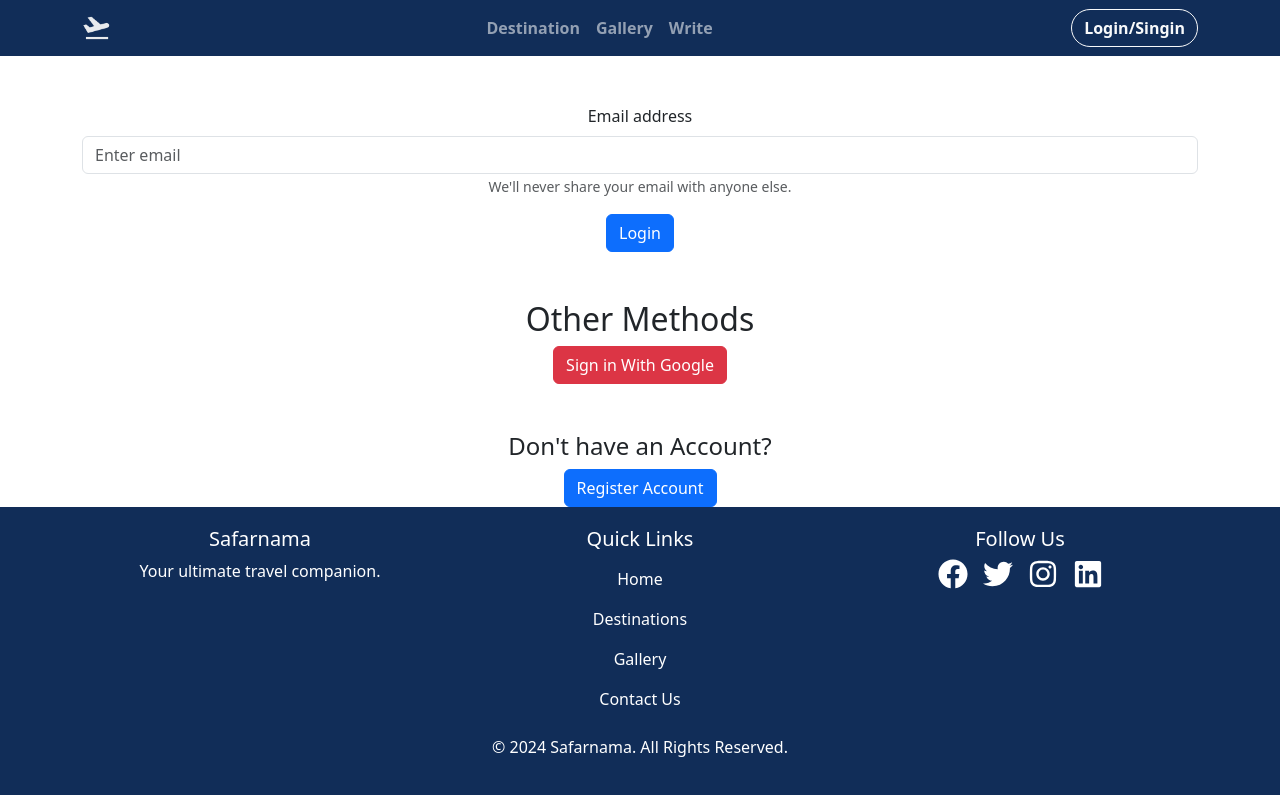
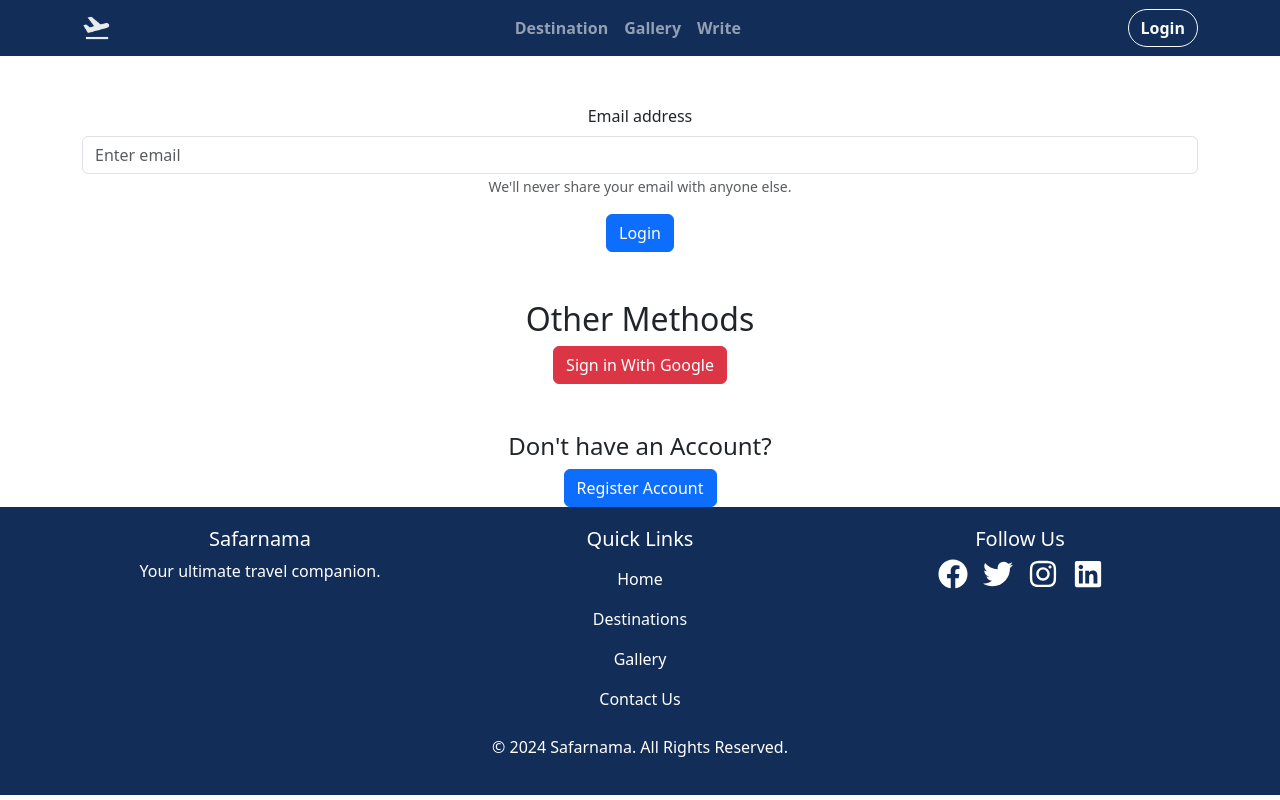
Before and after one commit to Suryakant01/Safarnama, a React (Create React App) app: page /login in a window 1280 px wide. Built offline with nearby package versions, Linux system fonts and the light colour scheme; no server answers.

Commit message:
adding toggle between login signin

```diff
--- a/src/components/Navbar.components.jsx
+++ b/src/components/Navbar.components.jsx
@@ -1,4 +1,5 @@
 import React from "react";
+import { useFirebase } from "../context/firebase.context";
 import NavLink from "react-bootstrap";
 import Container from 'react-bootstrap/Container';
 import Nav from 'react-bootstrap/Nav';
@@ -10,6 +11,8 @@ import brandImage from "../Assests/flight.png";
 
 
 const MyNavbar = () => {
+
+    const firebase = useFirebase();
 
     return (
 
@@ -31,8 +34,9 @@ const MyNavbar = () => {
                     </Nav>
 
                     <Nav.Link href="/login">
-                        <Button variant="outline-light" style={{ height: "38px", fontWeight: "bold", borderRadius: "20px" }}>Login/Singin</Button>
-                    </Nav.Link>
+                    {firebase.isLoggedIn ?
+                        <Button variant="outline-light" style={{ height: "38px", fontWeight: "bold", borderRadius: "20px" }}> Logout </Button> : <Button variant="outline-light" style={{ height: "38px", fontWeight: "bold", borderRadius: "20px" }}> Login </Button>
+                    }</Nav.Link>
 
                 </Navbar.Collapse>
             </Container>
--- a/src/context/firebase.context.jsx
+++ b/src/context/firebase.context.jsx
@@ -1,12 +1,14 @@
-import { createContext, useContext } from "react";
+import { createContext, useContext, useEffect, useState } from "react";
 import { initializeApp } from "firebase/app";
 import { getAnalytics } from "firebase/analytics";
 
 import {
   getAuth,
+  onAuthStateChanged,
   GoogleAuthProvider,
   signInWithPopup,
   sendSignInLinkToEmail,
+  signOut,
 } from "firebase/auth";
 
 const FirebaseContext = createContext(null);
@@ -28,8 +30,7 @@ const googleAuth = new GoogleAuthProvider();
 
 
 const actionCodeSettings = {
-  // URL you want to redirect back to. The domain (www.example.com) for this
-  // URL must be in the authorized domains list in the Firebase Console.
+
   url: 'http://localhost:3000/',
   // This must be true.
   handleCodeInApp: true,
@@ -38,7 +39,21 @@ const actionCodeSettings = {
 
 export const useFirebase = () => useContext(FirebaseContext);
 
+
+
 export const FirebaseProvider = (props) => {
+
+  const [user, setUser] = useState(null);
+
+  useEffect(() => {
+    onAuthStateChanged(FirebaseAuth, (user) => {
+      if (user) {
+        setUser(user)
+      } else {
+        setUser(null)
+      }
+    } )
+  }, [])
 
   const signInWithGoogle = () => signInWithPopup(FirebaseAuth, googleAuth);
 
@@ -47,17 +62,21 @@ export const FirebaseProvider = (props) => {
       .then(() => {
         window.localStorage.setItem('emailForSignIn', email);
         console.log("mail sent")
+        setUser(user)
       })
       .catch((e) => {
         console.log("error info", e.code, e.message,);
       })
 
 
+      const isLoggedIn = user? true: false
+
   return (
     <FirebaseContext.Provider
       value={{
         signInWithGoogle,
         singInWithEmailLink,
+        isLoggedIn,
       }}
     >
       {props.children}
```
